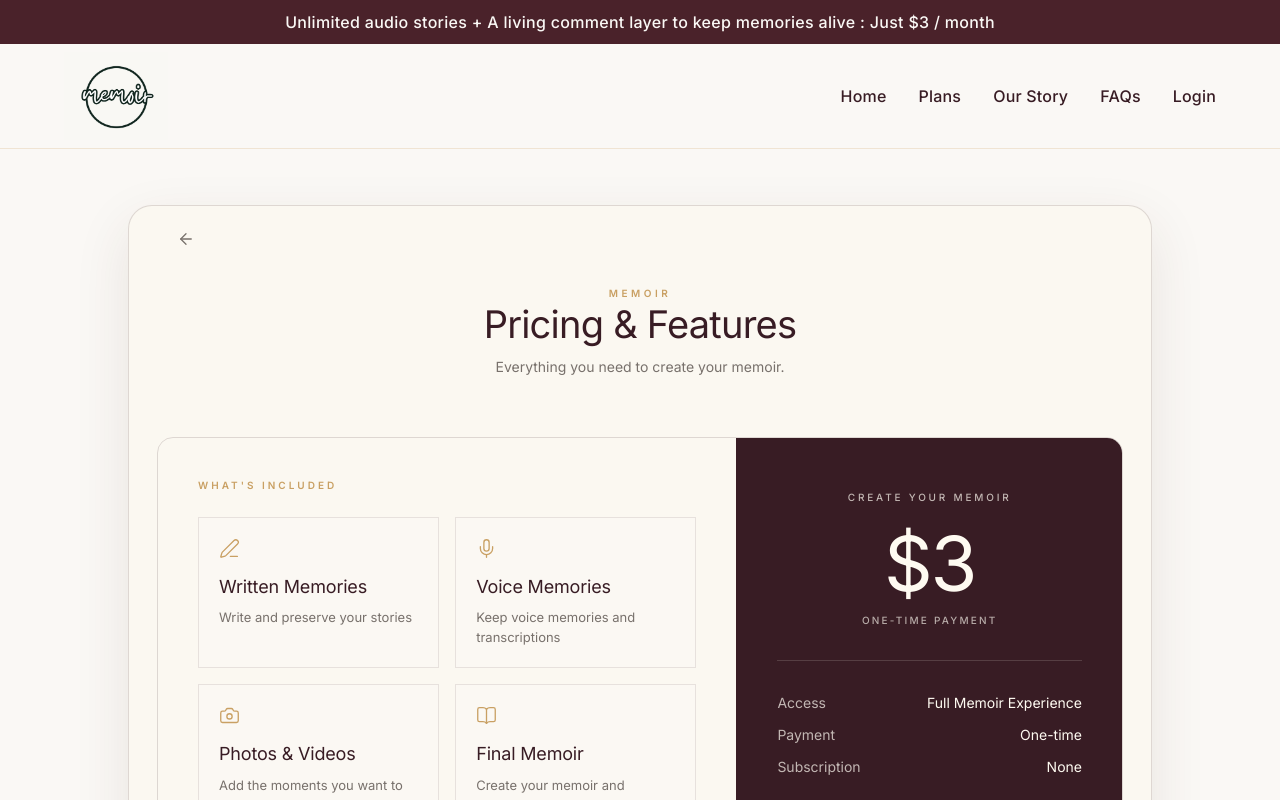
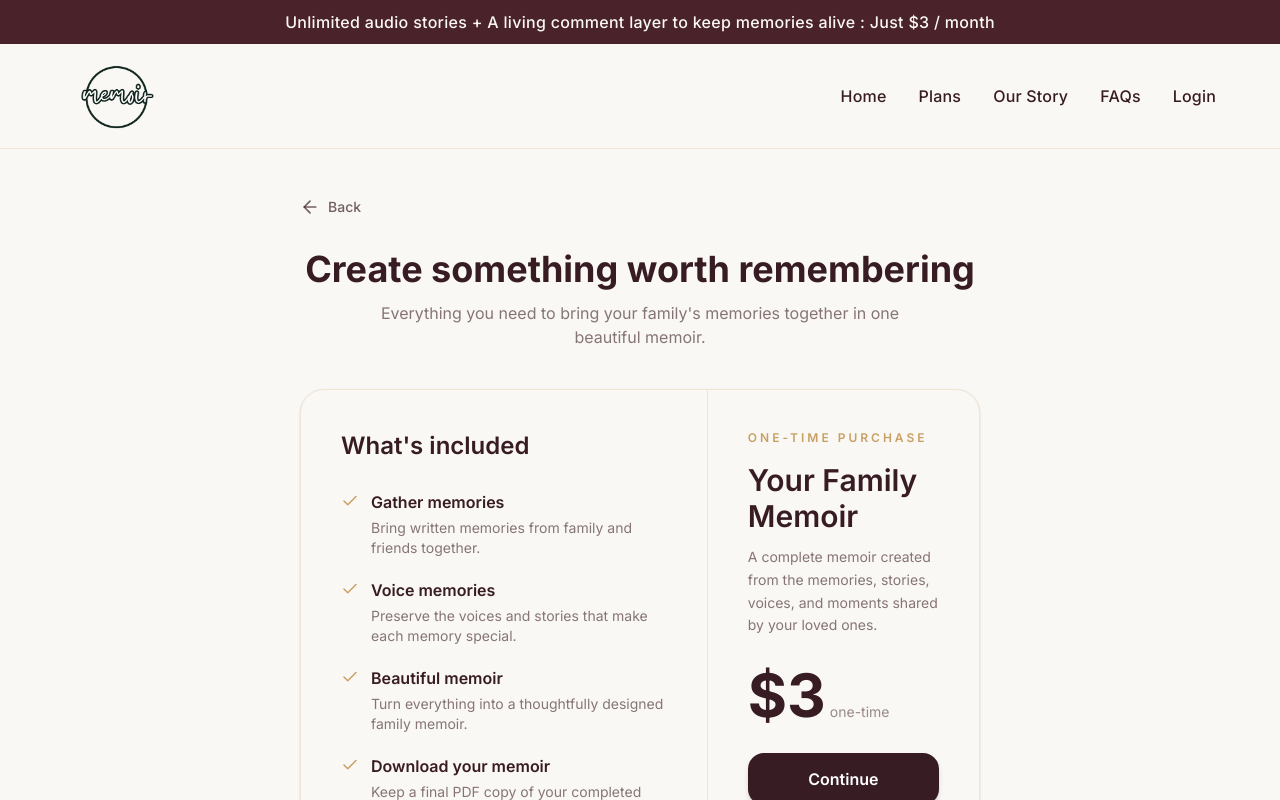
Before and after one commit to Hifza-155/memoirproject-frontend, a Next.js app: page /pricing in a window 1280 px wide. Shown: the top 800 px of the page. Built offline with nearby package versions, Linux system fonts and the light colour scheme; a web font is replaced by a local one.

Commit message:
Adjust pricing screen layout

```diff
--- a/src/features/onboarding/PricingFeatures.tsx
+++ b/src/features/onboarding/PricingFeatures.tsx
@@ -1,198 +1,158 @@
 /**
  * @file PricingFeatures.tsx
- * @description Pricing and features screen for the memoir experience.
+ * @description Pricing and feature comparison screen.
  */
 
-"use client";
+'use client';
 
-import { motion } from "framer-motion";
-
-import { ArrowLeft, BookOpen, Camera, Mic, PenLine } from "lucide-react";
-
-import { useRouter } from "next/navigation";
-
-const features = [
-  {
-    icon: PenLine,
-    title: "Written Memories",
-    description: "Write and preserve your stories",
-  },
-  {
-    icon: Mic,
-    title: "Voice Memories",
-    description: "Keep voice memories and transcriptions",
-  },
-  {
-    icon: Camera,
-    title: "Photos & Videos",
-    description: "Add the moments you want to remember",
-  },
-  {
-    icon: BookOpen,
-    title: "Final Memoir",
-    description: "Create your memoir and beautiful PDF",
-  },
-];
-
-const includedFeatures = [
-  "Family Contributions",
-  "Final Memoir",
-  "Beautiful PDF",
-];
+import { useRouter } from 'next/navigation';
+import { ArrowLeft, Check } from 'lucide-react';
 
 export default function PricingFeatures() {
   const router = useRouter();
 
-  const handleContinue = () => {
-    router.push("/signup");
-  };
+  return (
+    <section className="min-h-screen bg-memory-bg text-memory-primary flex flex-col items-center px-6 py-8 md:py-12 relative z-10 font-sans selection:bg-memory-primary/20">
+      <div className="w-full max-w-170 flex flex-col">
 
-  return (
-    <main className="min-h-screen bg-memory-bg px-6 py-10 text-memory-primary md:px-10 md:py-14">
-      <div className="mx-auto flex min-h-[calc(100vh-7rem)] w-full max-w-5xl items-center">
-        <motion.div
-          initial={{ opacity: 0, y: 20 }}
-          animate={{ opacity: 1, y: 0 }}
-          transition={{ duration: 0.5 }}
-          className="w-full overflow-hidden rounded-3xl border border-memory-primary/15 bg-[#FBF8F1] shadow-[0_20px_55px_rgba(80,45,35,0.10)]"
-        >
         {/* Back Button */}
-          <div className="px-7 pt-6 md:px-12">
+        <div className="w-full flex justify-start mb-8 relative z-30">
           <button
             type="button"
             onClick={() => router.back()}
+            className="flex items-center gap-2 text-memory-primary/70 hover:text-memory-primary transition cursor-pointer"
             aria-label="Go back"
-              className="text-memory-muted hover:text-memory-primary text-[15px] font-medium transition inline-flex items-center gap-1 cursor-pointer"
           >
-              <ArrowLeft size={18} strokeWidth={1.7} />
+            <ArrowLeft size={20} />
+            <span className="text-sm font-medium">Back</span>
           </button>
         </div>
 
-          {/* Header */}
-          <div className="px-7 py-8 text-center md:px-12">
-            <p className="text-[10px] font-semibold uppercase tracking-[0.35em] text-memory-accent">
-              MEMOIR
-            </p>
-
-            <h1 className="font-serif text-[32px] font-normal leading-tight tracking-[-0.02em] md:text-[38px]">
-              Pricing & Features
+        {/* Heading */}
+        <div className="mb-10 text-center">
+          <h1 className="text-3xl md:text-4xl text-memory-primary font-bold mb-3">
+            Create something worth remembering
           </h1>
 
-            <p className="mt-2 text-sm text-memory-muted">
-              Everything you need to create your memoir.
+          <p className="text-memory-primary/60 text-sm md:text-base max-w-xl mx-auto">
+            Everything you need to bring your family&apos;s memories together
+            in one beautiful memoir.
           </p>
         </div>
 
-          {/* Main Content with Inner Border */}
-          <div className="mx-5 my-5 overflow-hidden rounded-2xl border border-memory-primary/15 md:mx-7 md:my-7">
+        {/* Features + Pricing */}
+        <div className="w-full bg-memory-bg border border-memory-border rounded-3xl overflow-hidden shadow-sm">
           <div className="grid md:grid-cols-[1.2fr_0.8fr]">
+
             {/* Features */}
-              <section className="px-7 py-8 md:px-10 md:py-10">
-                <p className="mb-6 text-[10px] font-semibold uppercase tracking-[0.3em] text-memory-accent">
-                  WHAT&apos;S INCLUDED
+            <div className="p-7 md:p-10 border-b md:border-b-0 md:border-r border-memory-border">
+              <h2 className="text-xl md:text-2xl font-semibold text-memory-primary mb-7">
+                What&apos;s included
+              </h2>
+
+              <div className="space-y-5">
+                <div className="flex items-start gap-3">
+                  <div className="mt-0.5 shrink-0">
+                    <Check size={18} className="text-memory-accent" />
+                  </div>
+                  <div>
+                    <h3 className="text-sm md:text-base font-semibold">
+                      Gather memories
+                    </h3>
+                    <p className="text-sm text-memory-primary/60 mt-1">
+                      Bring written memories from family and friends together.
+                    </p>
+                  </div>
+                </div>
+
+                <div className="flex items-start gap-3">
+                  <div className="mt-0.5 shrink-0">
+                    <Check size={18} className="text-memory-accent" />
+                  </div>
+                  <div>
+                    <h3 className="text-sm md:text-base font-semibold">
+                      Voice memories
+                    </h3>
+                    <p className="text-sm text-memory-primary/60 mt-1">
+                      Preserve the voices and stories that make each memory
+                      special.
+                    </p>
+                  </div>
+                </div>
+
+                <div className="flex items-start gap-3">
+                  <div className="mt-0.5 shrink-0">
+                    <Check size={18} className="text-memory-accent" />
+                  </div>
+                  <div>
+                    <h3 className="text-sm md:text-base font-semibold">
+                      Beautiful memoir
+                    </h3>
+                    <p className="text-sm text-memory-primary/60 mt-1">
+                      Turn everything into a thoughtfully designed family
+                      memoir.
+                    </p>
+                  </div>
+                </div>
+
+                <div className="flex items-start gap-3">
+                  <div className="mt-0.5 shrink-0">
+                    <Check size={18} className="text-memory-accent" />
+                  </div>
+                  <div>
+                    <h3 className="text-sm md:text-base font-semibold">
+                      Download your memoir
+                    </h3>
+                    <p className="text-sm text-memory-primary/60 mt-1">
+                      Keep a final PDF copy of your completed memoir.
+                    </p>
+                  </div>
+                </div>
+              </div>
+            </div>
+
+            {/* Pricing */}
+            <div className="p-7 md:p-10 flex flex-col justify-center">
+              <p className="text-memory-accent text-xs uppercase tracking-[0.25em] font-semibold mb-4">
+                One-time purchase
               </p>
 
-                <div className="grid gap-4 sm:grid-cols-2">
-                  {features.map((feature, index) => {
-                    const Icon = feature.icon;
-
-                    return (
-                      <motion.div
-                        key={feature.title}
-                        initial={{ opacity: 0, y: 10 }}
-                        animate={{ opacity: 1, y: 0 }}
-                        transition={{
-                          duration: 0.35,
-                          delay: index * 0.08,
-                        }}
-                        className="border border-memory-primary/10 bg-memory-bg/40 p-5"
-                      >
-                        <Icon
-                          size={21}
-                          strokeWidth={1.5}
-                          className="mb-4 text-memory-accent"
-                        />
-
-                        <h2 className="font-serif text-[18px] font-normal leading-snug tracking-[-0.01em]">
-                          {feature.title}
+              <h2 className="text-2xl md:text-3xl font-semibold text-memory-primary mb-3">
+                Your Family Memoir
               </h2>
 
-                        <p className="mt-2 text-[13px] leading-5 text-memory-muted">
-                          {feature.description}
-                        </p>
-                      </motion.div>
-                    );
-                  })}
-                </div>
-
-                <div className="mt-7 border-t border-memory-primary/10 pt-6">
-                  <ul className="grid gap-3 sm:grid-cols-3">
-                    {includedFeatures.map((feature) => (
-                      <li
-                        key={feature}
-                        className="flex items-center gap-2 text-xs text-memory-primary"
-                      >
-                        <span className="text-memory-accent">✓</span>
-                        {feature}
-                      </li>
-                    ))}
-                  </ul>
-                </div>
-              </section>
-
-              {/* Pricing */}
-              <section className="flex flex-col justify-center border-t border-memory-primary/15 bg-memory-primary px-7 py-9 text-memory-light md:border-l md:border-t-0 md:px-10">
-                <div className="text-center">
-                  <p className="text-[10px] font-medium uppercase tracking-[0.28em] text-memory-light/70">
-                    CREATE YOUR MEMOIR
+              <p className="text-sm text-memory-primary/60 leading-relaxed mb-7">
+                A complete memoir created from the memories, stories, voices,
+                and moments shared by your loved ones.
               </p>
 
-                  <div className="mt-5">
-                    <span className="font-serif text-[68px] font-normal leading-none tracking-[-0.03em] md:text-[76px]">
+              <div className="mb-7">
+                <div className="flex items-baseline gap-1">
+                  <span className="text-5xl md:text-6xl font-bold text-memory-primary">
                     $3
                   </span>
+                  <span className="text-sm text-memory-primary/50">
+                    one-time
+                  </span>
                 </div>
-
-                  <p className="mt-3 text-[10px] font-medium uppercase tracking-[0.22em] text-memory-light/65">
-                    ONE-TIME PAYMENT
-                  </p>
-                </div>
-
-                <div className="my-8 h-px bg-memory-light/15" />
-
-                <div className="space-y-3 text-sm">
-                  <p className="flex items-center justify-between">
-                    <span className="text-memory-light/70">Access</span>
-                    <span>Full Memoir Experience</span>
-                  </p>
-
-                  <p className="flex items-center justify-between">
-                    <span className="text-memory-light/70">Payment</span>
-                    <span>One-time</span>
-                  </p>
-
-                  <p className="flex items-center justify-between">
-                    <span className="text-memory-light/70">Subscription</span>
-                    <span>None</span>
-                  </p>
               </div>
 
               <button
                 type="button"
-                  onClick={handleContinue}
-                  className="mt-8 w-full rounded-full bg-memory-light px-6 py-4 text-sm font-semibold tracking-wide text-memory-primary shadow-sm transition-all duration-300 hover:-translate-y-1 hover:bg-[#F1E3DF] hover:shadow-[0_8px_20px_rgba(80,45,35,0.25)]"
+                onClick={() => router.push('/login')}
+                className="w-full py-3.5 rounded-2xl text-[16px] font-semibold transition-all duration-300 cursor-pointer flex items-center justify-center gap-2 shadow-md bg-memory-primary text-white hover:bg-memory-maroon shadow-memory-primary/15"
               >
-                  Continue for $3
+                Continue
               </button>
 
-                <p className="mt-4 text-center text-[10px] text-memory-light/50">
-                  No recurring charges
+              <p className="text-center text-xs text-memory-primary/40 mt-4">
+                No subscription. No recurring charges.
               </p>
-              </section>
             </div>
           </div>
-        </motion.div>
         </div>
-    </main>
+
+      </div>
+    </section>
   );
 }
```
Lines whose indentation alone changed are shown as unchanged.
